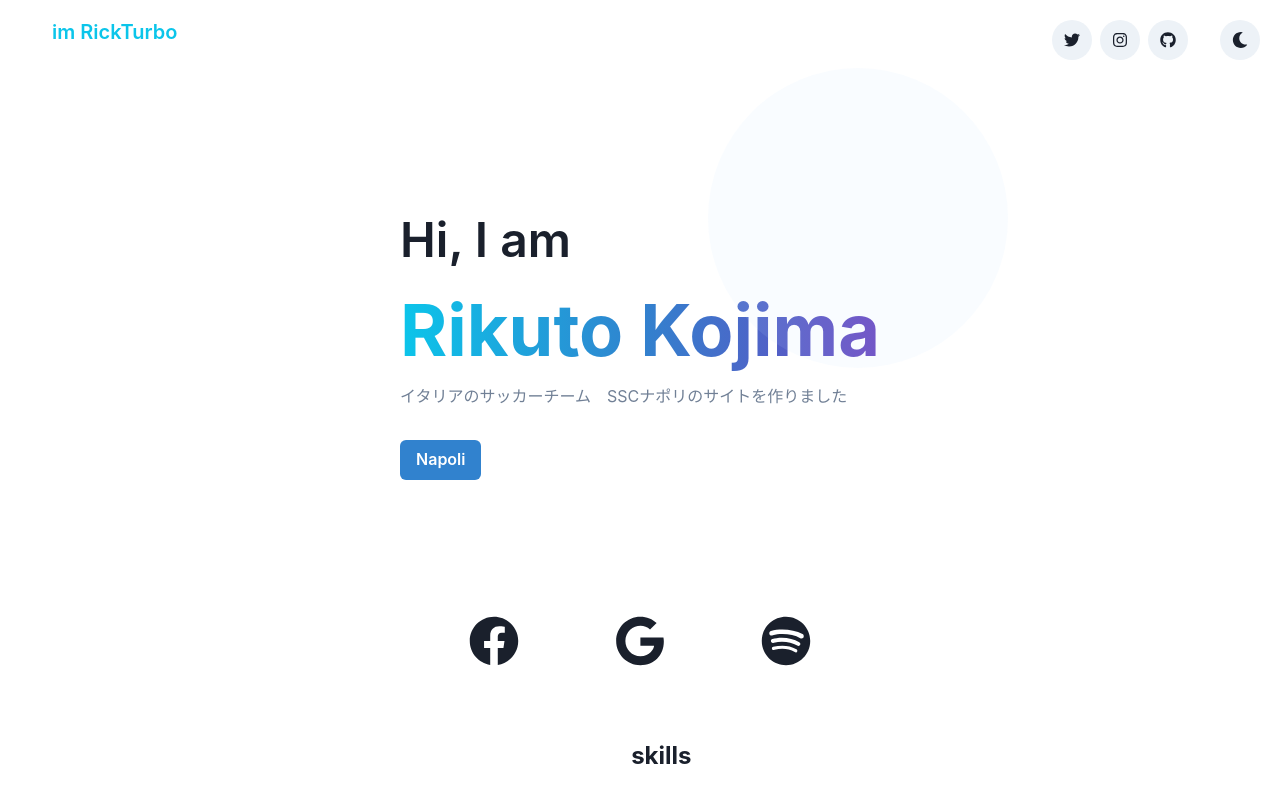
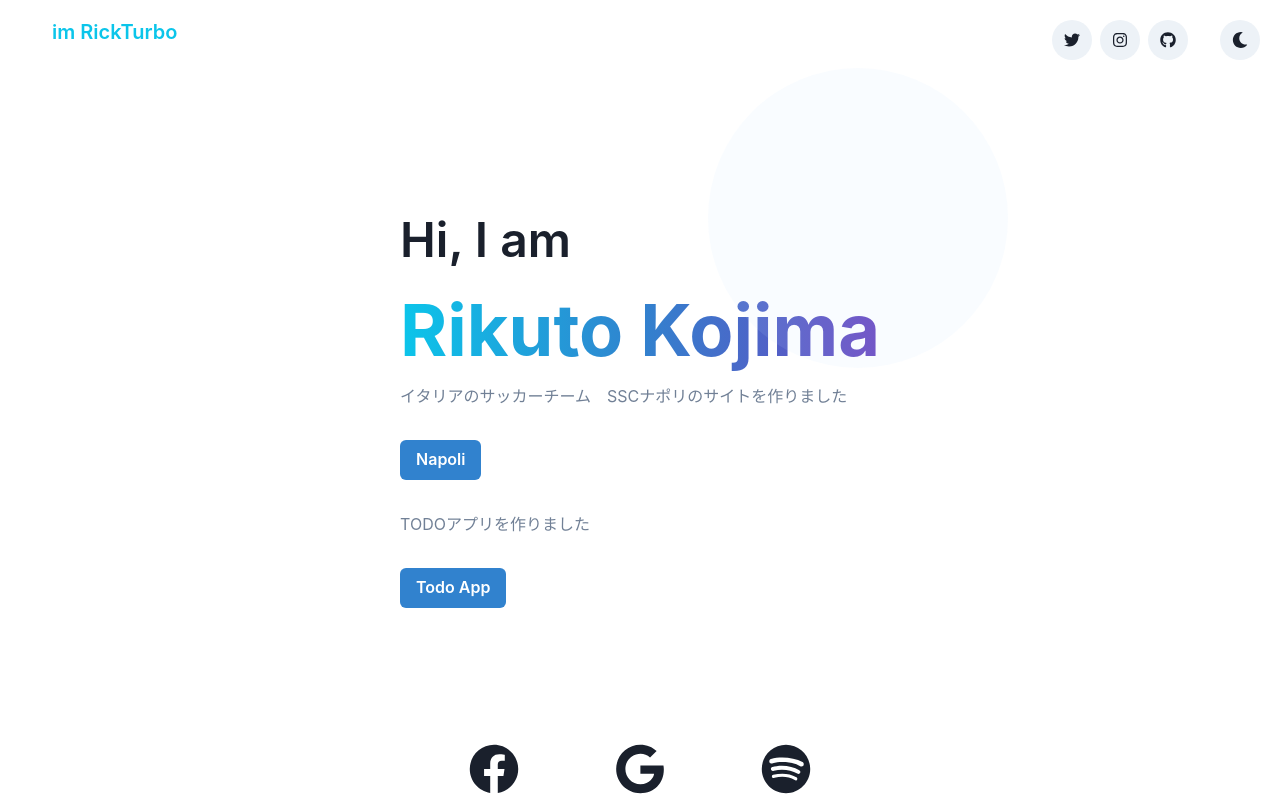
Before and after one commit to RickTurbo/Portfolio, a React (Create React App) app: page / in a window 1280 px wide. Shown: the top 800 px of the page. Built offline with nearby package versions, Linux system fonts and the light colour scheme.

Commit message:
indexの変更

```diff
--- a/public/index.html
+++ b/public/index.html
@@ -2,6 +2,7 @@
 <html lang="en">
   <head>
     <meta charset="utf-8" />
+    <link rel="icon" href="horse.png" />
     <meta
       name="viewport"
       content="width=device-width, initial-scale=1, shrink-to-fit=no"
@@ -22,7 +23,7 @@
       work correctly both with client-side routing and a non-root public URL.
       Learn how to configure a non-root public URL by running `npm run build`.
     -->
-    <title>Portfolio</title>
+    <title>Portfolio RickTurbo</title>
   </head>
 
   <body>
--- a/src/components/Header.js
+++ b/src/components/Header.js
@@ -57,6 +57,19 @@ function Header() {
           >
             Napoli
           </Button>
+
+          <Text color={isDark ? "gray.200" : "gray.500"} mt="8">
+            TODOアプリを作りました
+          </Text>
+          <Button
+            mt={8}
+            colorScheme="blue"
+            onClick={() =>
+              window.open("https://adoring-meninsky-698127.netlify.app")
+            }
+          >
+            Todo App
+          </Button>
         </Box>
         <Image
           alignSelf="center"
```
Also changed, not shown: public/images/horse.png (added).
